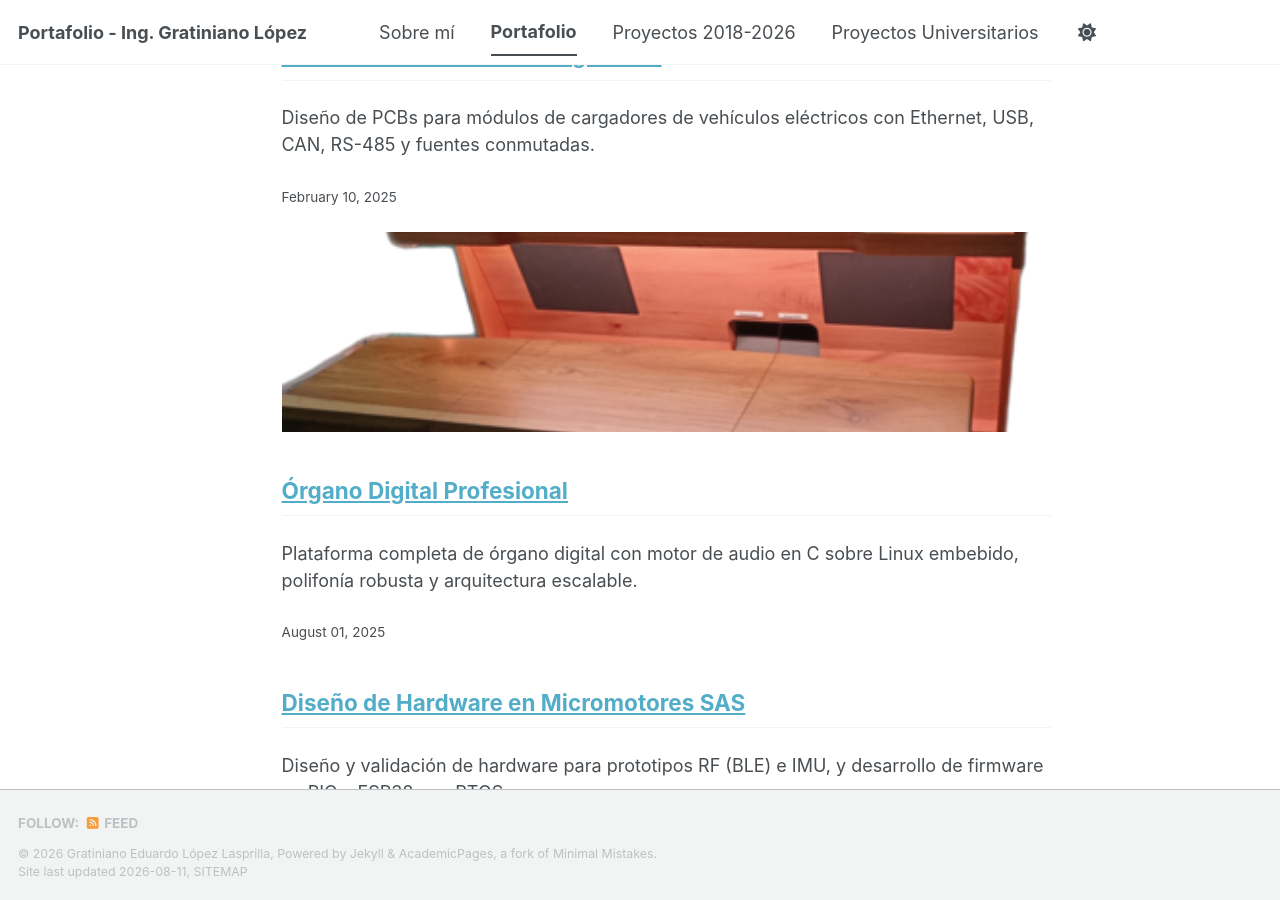
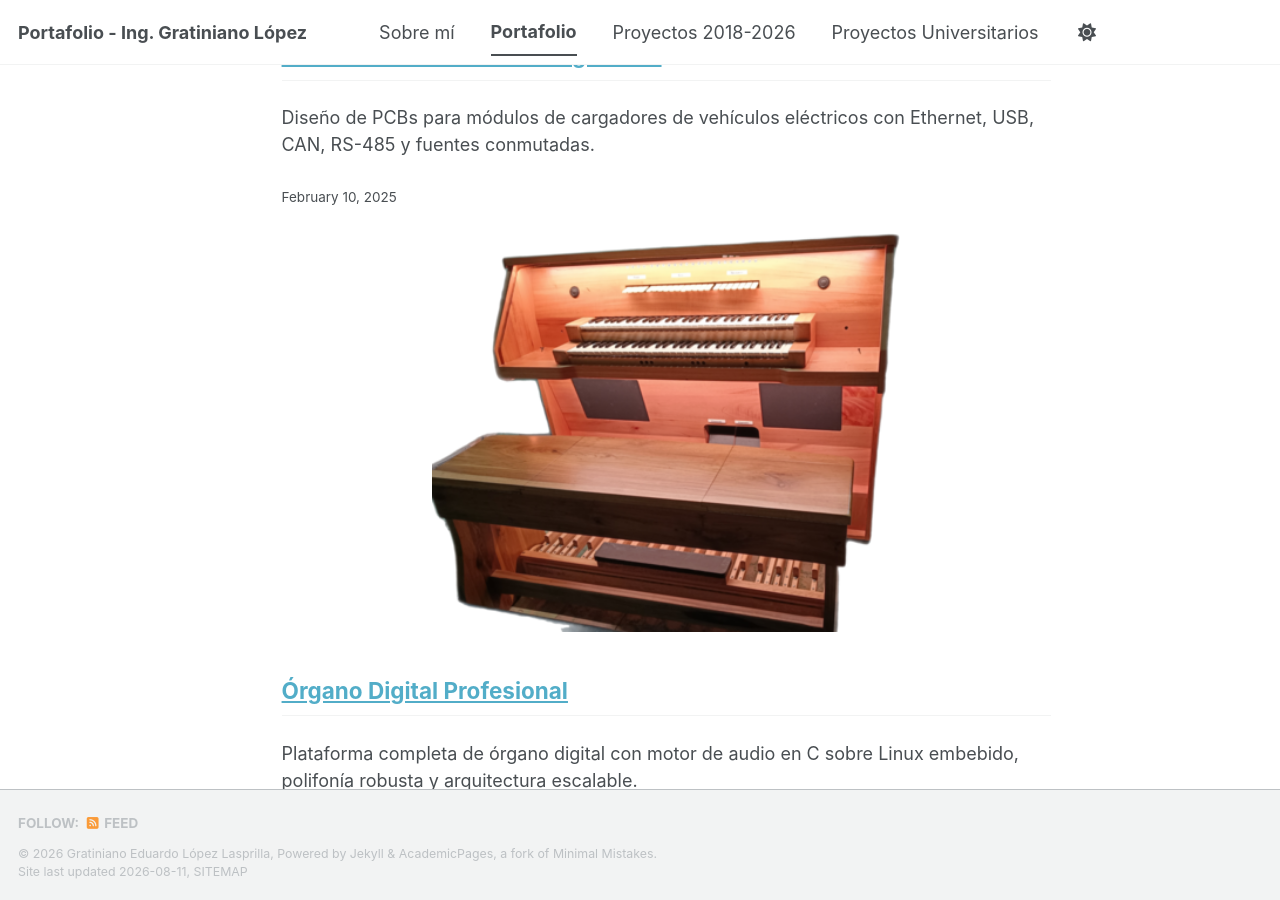
Before and after one commit to ingGratiniano/ingGratiniano.github.io, a Jekyll site: the page built from _pages/portfolio.html, in a window 1280 px wide and 900 px high, scrolled down 640 px. Built offline with Jekyll 4.4.1, drawn with Linux system fonts in a browser that asks for light colours; a style sheet for code colours, icons or effects is not loaded.

Commit message:
Modify image styles in portfolio.html
Updated image display properties in portfolio page.

```diff
--- a/_pages/portfolio.html
+++ b/_pages/portfolio.html
@@ -13,7 +13,7 @@ classes: wide
     {% for post in site.portfolio %}
       <div class="grid-item">
         {% if post.image %}
-          <img src="{{ post.image | relative_url }}" alt="{{ post.title }}" style="width:100%; max-height:200px; object-fit:cover;">
+          <img src="{{ post.image | relative_url }}" alt="{{ post.title }}" style="width:100%; height:auto; max-height:400px; object-fit:contain;">
         {% endif %}
         <h2><a href="{{ post.url | relative_url }}">{{ post.title }}</a></h2>
         <p>{{ post.excerpt | markdownify }}</p>
```
Also changed, not shown: other parts of _pages/portfolio.html (+1 -1 lines).
